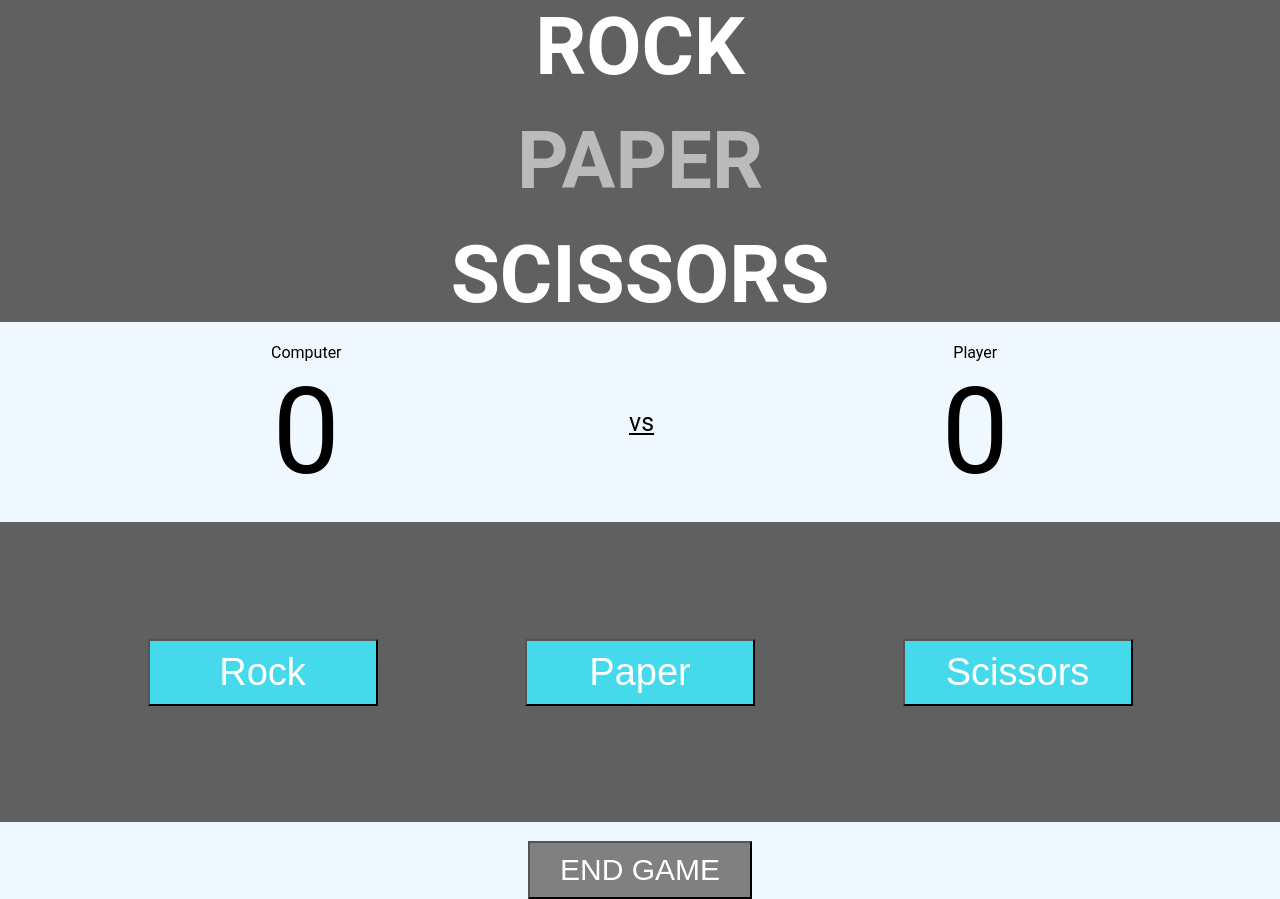
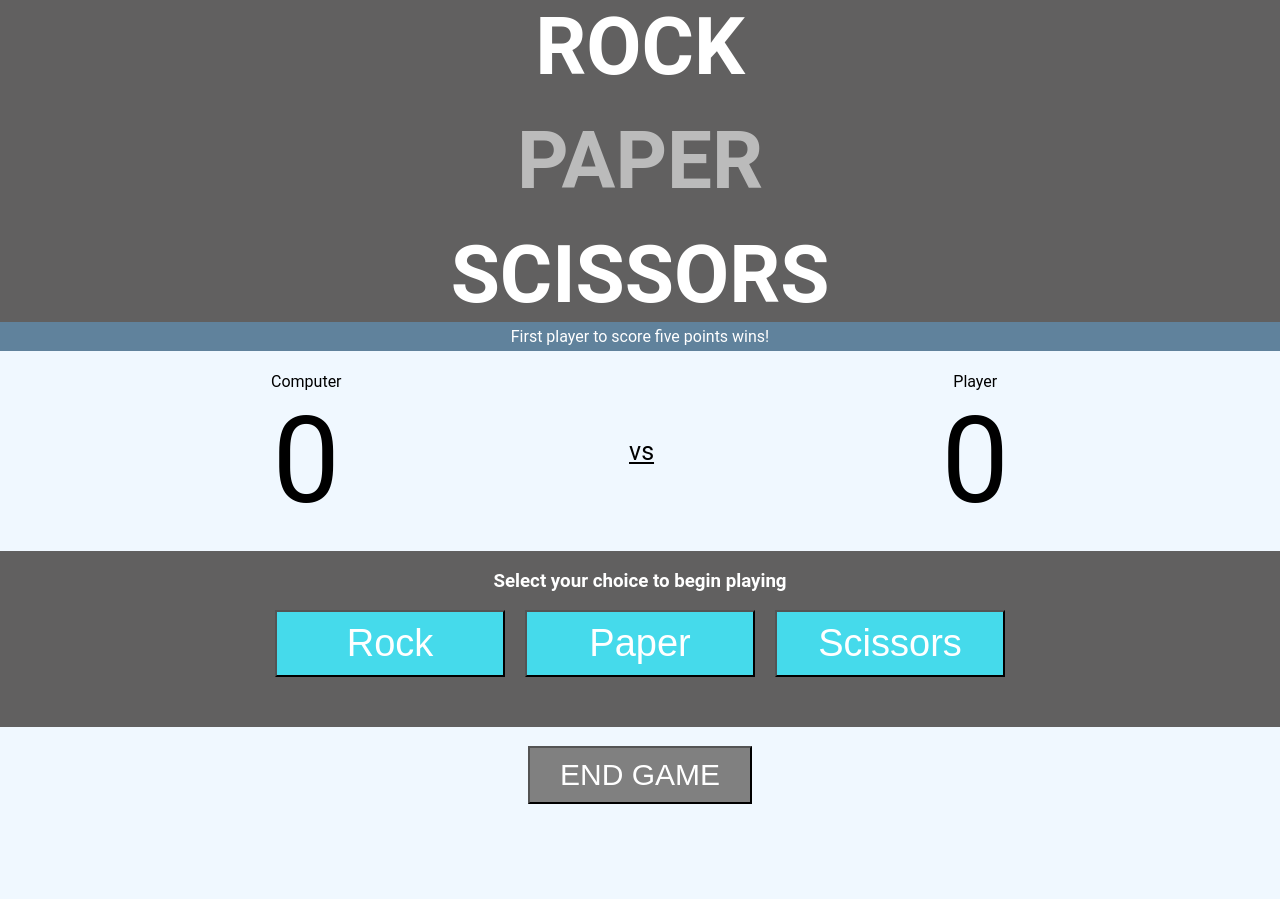
Before and after one commit to jmarti71/rock-paper-scissors, a plain HTML site: page index.html in a window 1280 px wide. Both pictures are taken after a click on the button "Start". After the commit the page ends 804 px from the top, so only its background shows below. Drawn offline with Linux system fonts and the light colour scheme.

Commit message:
Add headings for user direction

```diff
--- a/index.html
+++ b/index.html
@@ -12,6 +12,7 @@
             <p class="paper-heading">PAPER</p>
             <p class="scissors-heading">SCISSORS</p>
         </div>
+        <div class="subheading">First player to score five points wins!</div>
         <div class="startdiv">
                 <button class="start show">Start</button>
                 <div class="score-tracker hide">
@@ -32,9 +33,14 @@
             <p class="match-winner"> </p>
         </div>
         <div class="play hide">
-            <button class="rock">Rock</button>
-            <button class="paper">Paper</button>
-            <button class="scissors">Scissors</button>
+            <div  class="playing-heading">
+                <h3>Select your choice to begin playing</h3>
+            </div>
+            <div class="playing-buttons">
+                <button class="rock">Rock</button>
+                <button class="paper">Paper</button>
+                <button class="scissors">Scissors</button>
+            </div>
         </div>
         <div class="end-game">
             <br>
--- a/style.css
+++ b/style.css
@@ -35,6 +35,11 @@ p {
 }
 
 .scissors-heading {
+    color: white;
+}
+.subheading {
+    background-color: rgb(96, 130, 156);
+    padding: 5px;
     color: white;
 }
 
@@ -105,15 +110,24 @@ p {
 }
 
 .play.show{
-    height: 300px;
+    padding: 0px 50px 50px 50px;
     background-color: rgb(97, 96, 96);
     display: flex;
-    justify-content: space-evenly;
+    flex-direction: column;
     align-items: center;
 }
 
 .play.hide {
     display: none;
+}
+.playing-heading {
+    color: white;
+}
+
+.playing-buttons {
+    display: flex;
+    justify-content:space-evenly;
+    gap: 20px;
 }
 
 .rock {
```
